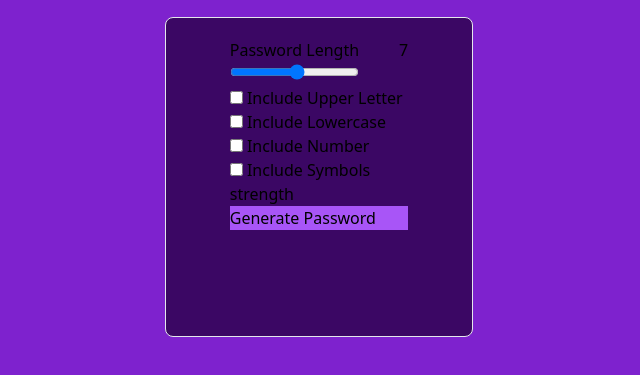
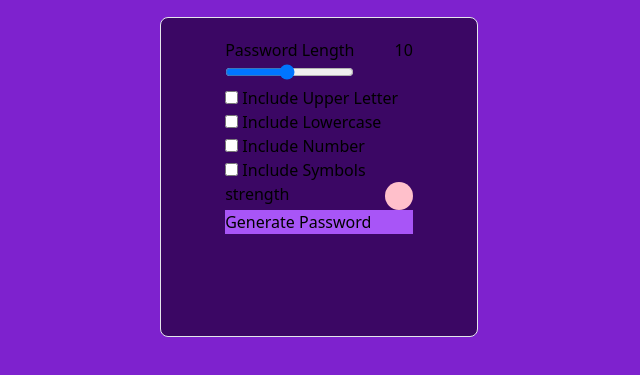
Before and after one commit to Soni895/random_password-generator, a website built with Vite: page index.html in a window 1280 px wide. Shown: the part 287-662 px from the top of the page, without its empty margins (321-961 px from the left). Built offline with nearby package versions, Linux system fonts and the light colour scheme.

Commit message:
set indicator color

```diff
--- a/index.html
+++ b/index.html
@@ -22,7 +22,7 @@
 <div class="bg-purple-950 px-16  py-5 border rounded-lg h-80">
     <div class="flex gap-10">
         <h2>Password Length</h2>
-        <div Password_length>7</div>
+        <div Password_length>0</div>
 
     </div>
 
@@ -45,9 +45,9 @@
 
 
     </ul>
-    <div id="strength_indicator">
+    <div id="strength_indicator" class="flex justify-between ">
         <h2 Strength>strength</h2>
-        <div Indicator> </div>
+        <div Indicator class="h-7 w-7  rounded-full "> </div>
     </div>
 
     <div class="bg-purple-500" Generate_password> <button>Generate Password</button></div>
--- a/index.js
+++ b/index.js
@@ -12,6 +12,8 @@ let Strength=document.querySelector("[Strength]");
 let Password="";
 let Plength=10;
 let Check_count=1;
+handleslider();
+changecolor("pink");
 
 // handle slider function
 // set password length
@@ -21,3 +23,17 @@ function handleslider()
     Password_length.textContent=Plength;
 
 }
+
+
+
+// set indicator color
+
+
+function changecolor(color)
+{
+
+
+    Indicator.style.backgroundColor=color;
+
+
+}
```
